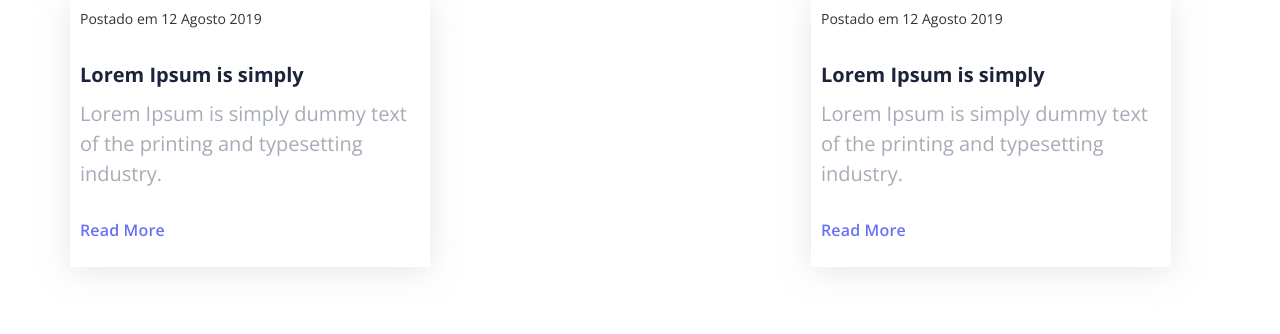
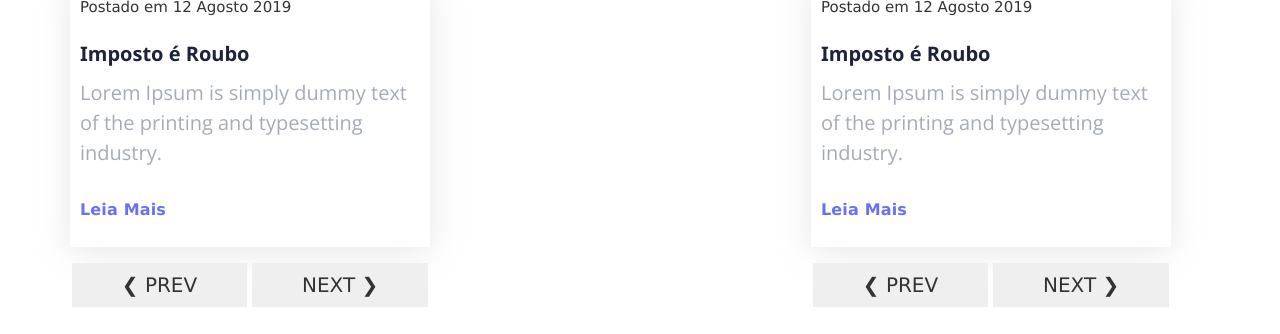
Before and after one commit to vosjr/vosjr.github.io, a Django app: page / in a window 1280 px wide. Shown: the part 2149-2483 px from the top of the page. Run offline with Django 3.2, Linux system fonts and the light colour scheme; some libraries are stand-ins or nearby versions.

Commit message:
Atualização Notícias e Feed Rede Socias
Signed-off-by: Isarell <israeljuniorbbl123@gmail.com>

```diff
--- a/valmiroliveiraadv/valmiroliveiraadv/core/templates/home.html
+++ b/valmiroliveiraadv/valmiroliveiraadv/core/templates/home.html
@@ -5,12 +5,23 @@
 {% block content %}
 
 <!-- #banner start -->
+<link rel="stylesheet" href="https://www.w3schools.com/w3css/4/w3.css">
+<style>
+
+   .newsBody {
+      display:none;
+   }
+   .SocialNetworkBody {
+       display:none;
+   }
+
+</style>
 
 <section id="banner" class="pb_0" >
        <div class="container ">
           <div class="row">
              <!-- #banner-text start -->
-             <div id="banner-text" class="col-md-12 text-c  ">
+             <div id="banner-text" class="col-md-12 text-c ">
                 <div class="left-borders">
                    <p  class="banner-text wow fadeInUp main-h3" data-wow-delay="0.8s"> one simple goal : </p>
                    <h5 class="wow fadeInUp main-h" data-wow-delay="0.2s" >working tirlessly <br>  toward successful resolutions</h5>
@@ -75,38 +86,156 @@
           <p> Notícias e Novidades em nossas Redes Sociais </p>
        </div>
     </div>
-    <div>
        <br />
 
     <div class="row about_row ">
 
-       <div class="col-md-4 col-sm-6 col-xs-12 wow fadeInUp" style="margin-left:0%;">
+          <div class="col-md-4 col-sm-6 col-xs-12 wow fadeInUp"  style="margin-left:0%;">
+            <!--News I-->
+            <div class="w3-content newsBody">
                 <h1 class="title" style="margin-bottom:7%;">Notícias</h1>
-          <a href="blog-single.html">      <img src="{% static 'assets/images/blog/blog-home-1.png' %}"></a>
+                <a href="blog-single.html">      <img src="{% static 'assets/images/poderoso_chefao.jpg' %}"></a>
                 <div class="blog-body">
-               Postado em 12 Agosto 2019<h1>  <a href="blog-single.html"> Lorem Ipsum is simply  </a>   </h1>
+                    Postado em 12 Agosto 2019<h1>  <a href="blog-single.html"> Imposto é Roubo  </a>   </h1>
                     <p>Lorem Ipsum is simply dummy text of the printing and typesetting<br> industry.    </p>
                     <div class="">
-                <a href="blog-single.html" class="button-buttom"> read more   </a>
+                    <a href="blog-single.html" class="button-buttom"> Leia mais  </a>
                     </div>
                 </div>
              </div>
-       <div>
-       <div class="col-md-4 col-sm-6 col-xs-12 wow fadeInUp" style="margin-left:30%;">
-          <h1 class="title" style="margin-bottom:7%;">Rede Sociais</h1>
-           <a href="blog-single.html">
-          <img src="{% static 'assets/images/blog/blog-home-3.png' %}"></a>
-          <div class=" blog-body">
-             Postado em 12 Agosto 2019<h1>  <a href="blog-single.html"> Lorem Ipsum is simply  </a>   </h1>
-             <p>Lorem Ipsum is simply dummy text of the printing and typesetting <br>industry.    </p>
+            <!--News II-->
+             <div class="w3-content newsBody">
+                    <h1 class="title" style="margin-bottom:7%;">Notícias</h1>
+                    <a href="blog-single.html">      <img src="{% static 'assets/images/poderoso_chefao2.jpg' %}"></a>
+                    <div class="blog-body">
+                        Postado em 12 Agosto 2019<h1>  <a href="blog-single.html"> FGTS é Roubo  </a>   </h1>
+                        <p>Lorem Ipsum is simply dummy text of the printing and typesetting<br> industry.    </p>
                         <div class="">
-                <a href="blog-single.html" class="button-buttom"> read more   </a>
+                        <a href="blog-single.html" class="button-buttom"> Leia mais  </a>
                         </div>
                     </div>
                  </div>
+
+                 <!--News III-->
+             <div class="w3-content newsBody">
+                        <h1 class="title" style="margin-bottom:7%;">Notícias</h1>
+                        <a href="blog-single.html">      <img src="{% static 'assets/images/poderoso_chefao1.jpg' %}"></a>
+                        <div class="blog-body">
+                            Postado em 12 Agosto 2019<h1>  <a href="blog-single.html"> Fim da CLT  </a>   </h1>
+                            <p>Lorem Ipsum is simply dummy text of the printing and typesetting<br> industry.    </p>
+                            <div class="">
+                            <a href="blog-single.html" class="button-buttom"> Leia mais  </a>
+                            </div>
+                        </div>
+                     </div>
+
+             <div class="w3-center">
+                    <div class="w3-section">
+                       <button class="btn btn-secondary" onclick="plusDivsNews(-1)">❮ Prev</button>
+                        <button class="btn btn-secondary" onclick="plusDivsNews(1)">Next ❯</button>
+                    </div>
+
+                  </div>
+          </div>
+
+
+             <!--End News-->
+
+
+        <div class="col-md-4 col-sm-6 col-xs-12 wow fadeInUp" style="margin-left:30%;">
+            <!--News I-->
+            <div class="w3-content socialNetworkBody">
+                    <h1 class="title" style="margin-bottom:7%;">Rede Socais</h1>
+                    <a href="blog-single.html">      <img src="{% static 'assets/images/poderoso_chefao1.jpg' %}"></a>
+                    <div class="blog-body">
+                        Postado em 12 Agosto 2019<h1>  <a href="blog-single.html"> Imposto é Roubo  </a>   </h1>
+                        <p>Lorem Ipsum is simply dummy text of the printing and typesetting<br> industry.    </p>
+                        <div class="">
+                        <a href="blog-single.html" class="button-buttom"> Leia mais  </a>
+                        </div>
+                    </div>
+                 </div>
+                <!--News II-->
+                 <div class="w3-content socialNetworkBody">
+                        <h1 class="title" style="margin-bottom:7%;">Notícias</h1>
+                        <a href="blog-single.html">      <img src="{% static 'assets/images/poderoso_chefao2.jpg' %}"></a>
+                        <div class="blog-body">
+                            Postado em 12 Agosto 2019<h1>  <a href="blog-single.html"> FGTS é Roubo  </a>   </h1>
+                            <p>Lorem Ipsum is simply dummy text of the printing and typesetting<br> industry.    </p>
+                            <div class="">
+                            <a href="blog-single.html" class="button-buttom"> Leia mais  </a>
+                            </div>
+                        </div>
+                     </div>
+
+                     <!--News III-->
+                 <div class="w3-content socialNetworkBody">
+                            <h1 class="title" style="margin-bottom:7%;">Notícias</h1>
+                            <a href="blog-single.html">      <img src="{% static 'assets/images/poderoso_chefao3.jpg' %}"></a>
+                            <div class="blog-body">
+                                Postado em 12 Agosto 2019<h1>  <a href="blog-single.html"> Fim da CLT  </a>   </h1>
+                                <p>Lorem Ipsum is simply dummy text of the printing and typesetting<br> industry.    </p>
+                                <div class="">
+                                <a href="blog-single.html" class="button-buttom"> Leia mais  </a>
+                                </div>
+                            </div>
+                         </div>
+
+                 <div class="w3-center">
+                        <div class="w3-section">
+                           <button class="btn btn-secondary" onclick="plusDivsSN(-1)">❮ Prev</button>
+                            <button class="btn btn-secondary" onclick="plusDivsSN(1)">Next ❯</button>
+                        </div>
+
+                      </div>
+              </div>
+
+
+                 <!--End News-->
         </div>
     </div>
 </section>
+
+<script>
+var slideIndexNews = 1;
+showDivsNews(slideIndexNews);
+
+function plusDivsNews(n) {
+  showDivsNews(slideIndexNews += n);
+}
+
+
+function showDivsNews(n) {
+  var i;
+  var x = document.getElementsByClassName("newsBody");
+  var dots = document.getElementsByClassName("demo");
+  if (n > x.length) {slideIndexNews = 1}
+  if (n < 1) {slideIndexNews = x.length}
+  for (i = 0; i < x.length; i++) {
+     x[i].style.display = "none";
+  }
+  x[slideIndexNews-1].style.display = "block";
+}
+
+var slideIndexSN = 1;
+showDivsSN(slideIndexSN);
+
+function plusDivsSN(n) {
+  showDivsSN(slideIndexSN += n);
+}
+
+
+function showDivsSN(n) {
+  var i;
+  var x = document.getElementsByClassName("socialNetworkBody");
+  if (n > x.length) {slideIndexSN = 1}
+  if (n < 1) {slideIndexSN = x.length}
+  for (i = 0; i < x.length; i++) {
+     x[i].style.display = "none";
+  }
+  x[slideIndexSN-1].style.display = "block";
+}
+</script>
 <!--End Why Choose Us Area -->
 
 
```
Lines whose indentation alone changed are shown as unchanged.
